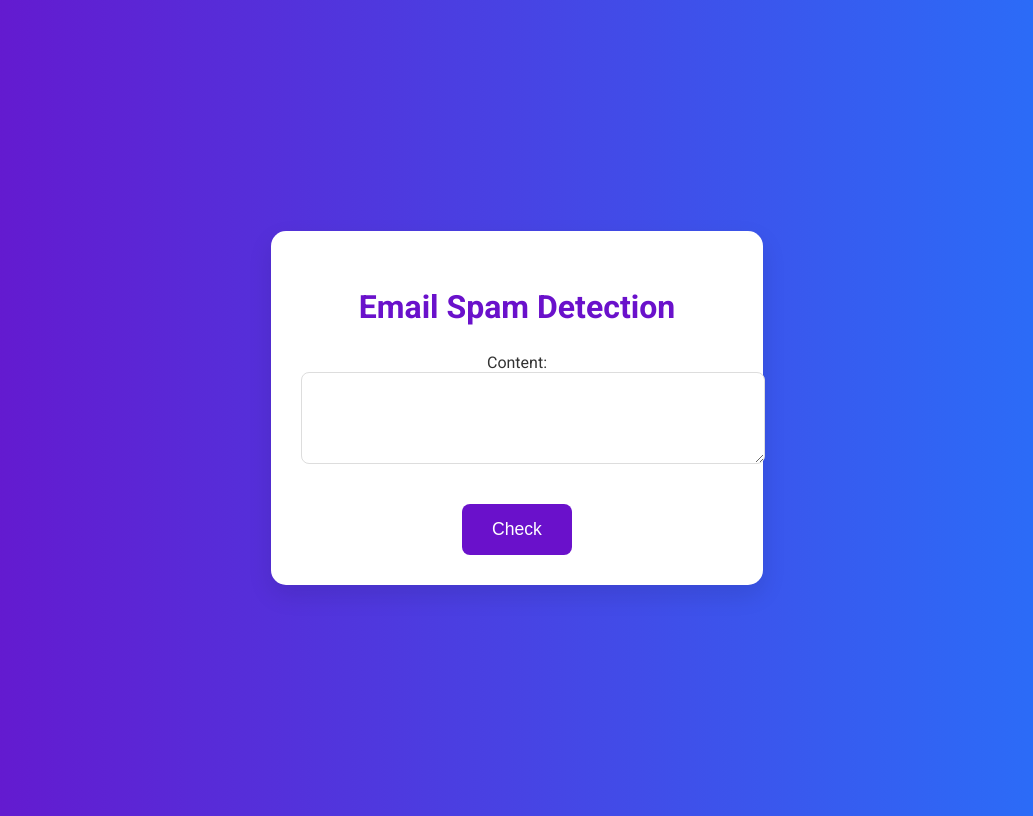
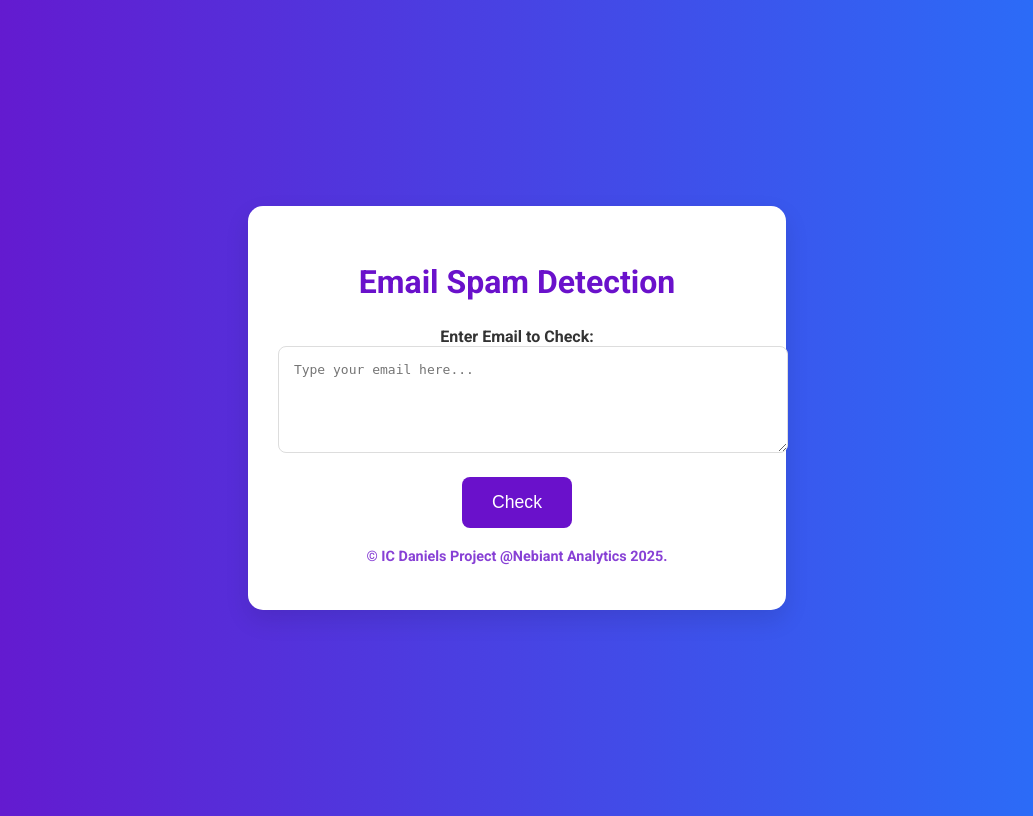
Before and after one commit to Incredible-Dan/Data_Science_Projects, a Django app: page / in a window 1280 px wide. Shown: the whole page, without its empty margins (123-1156 px from the left). Run offline with Django 5.2, Linux system fonts and the light colour scheme; parts of the project's set-up code (start-up, migrations or seed data) failed here and were passed over.

Commit message:
Initial commit

```diff
--- a/detection/templates/detection/index.html
+++ b/detection/templates/detection/index.html
@@ -15,6 +15,11 @@
             align-items: center;
             height: 100vh;
         }
+        label {
+            font-weight: bold;
+            color: #333;
+        }
+
 
         .container {
             max-width: 500px;
@@ -52,6 +57,15 @@
         button:hover {
             background-color: #2575fc;
         }
+        .footer-text {
+            margin-top: 20px;
+            font-weight: bold;
+            font-size: 0.9em;
+            color: #6a11cb; /* Matching primary color */
+            text-align: center;
+            opacity: 0.8; /* Slight transparency for a sleek effect */
+        }
+
 
         .result {
             margin-top: 20px;
@@ -69,9 +83,13 @@
         <h2>Email Spam Detection</h2>
         <form method="POST">
             {% csrf_token %}
-            {{ form.as_p }}
+            <label for="email">Enter Email to Check:</label>
+<textarea id="email" name="email" rows="5" placeholder="Type your email here..."></textarea>
+
             <button type="submit">Check</button>
         </form>
+        <p class="footer-text">© IC Daniels Project @Nebiant Analytics 2025.</p>
+
         {% if result %}
         <div class="result {% if result == 'Spam' %}spam{% else %}ham{% endif %}">
             Result: {{ result }}
```
